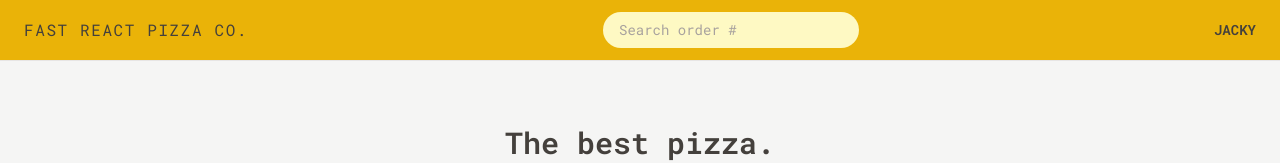
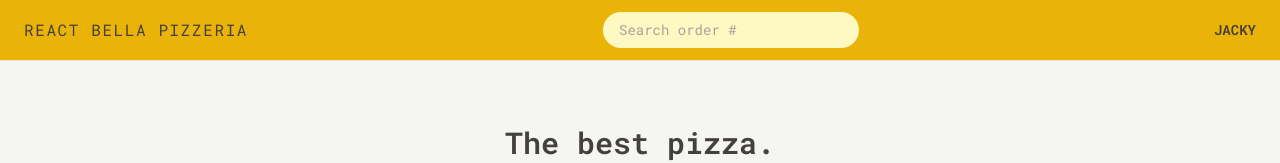
Before and after one commit to rhyzero/pizza-app, a React (Vite) app: page / in a window 1280 px wide. Shown: the top 163 px of the page. Built offline with nearby package versions, Linux system fonts and the light colour scheme.

Commit message:
changed name

```diff
--- a/src/ui/Header.jsx
+++ b/src/ui/Header.jsx
@@ -6,7 +6,7 @@ function Header() {
   return (
     <header className=" flex items-center justify-between border-b border-stone-200 bg-yellow-500 px-4 py-3 uppercase sm:px-6">
       <Link to="/" className="tracking-widest">
-        Fast React Pizza Co.
+        React Bella Pizzeria
       </Link>
       <SearchOrder />
       <Username />
```
